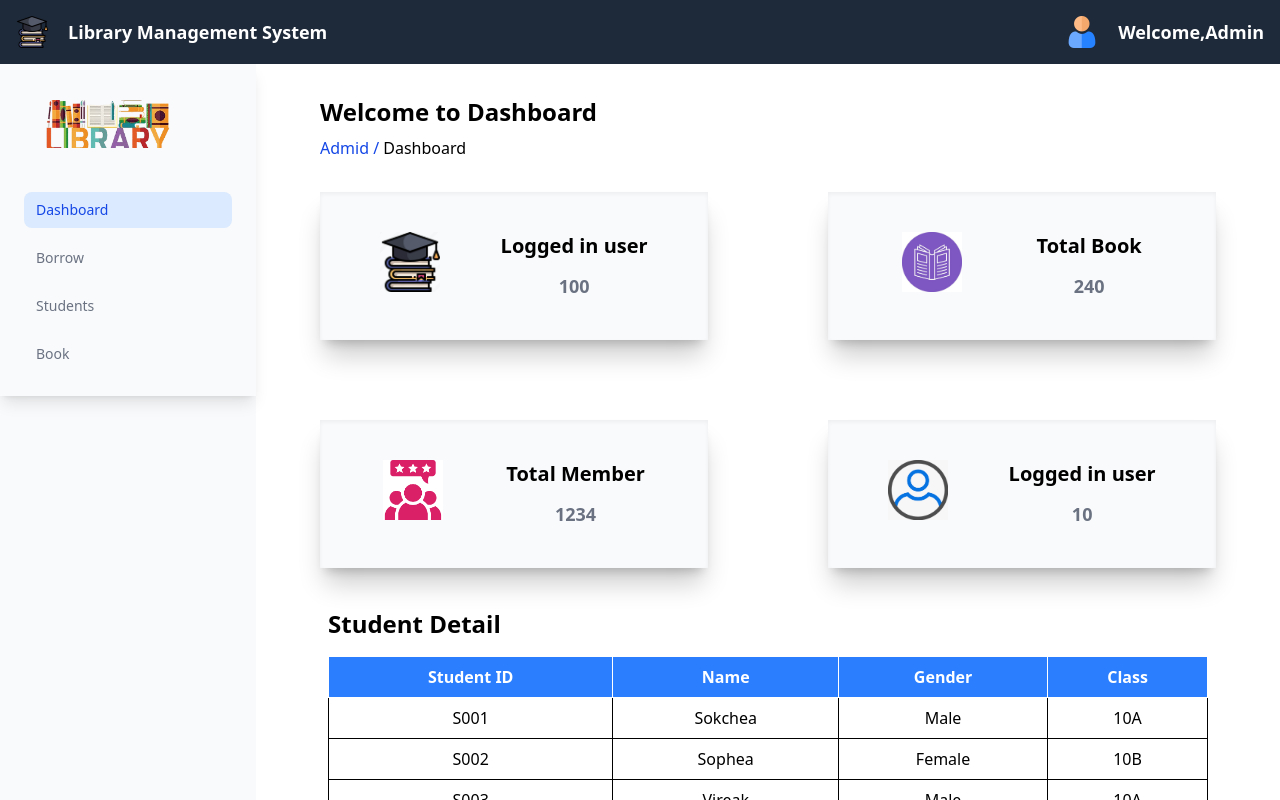
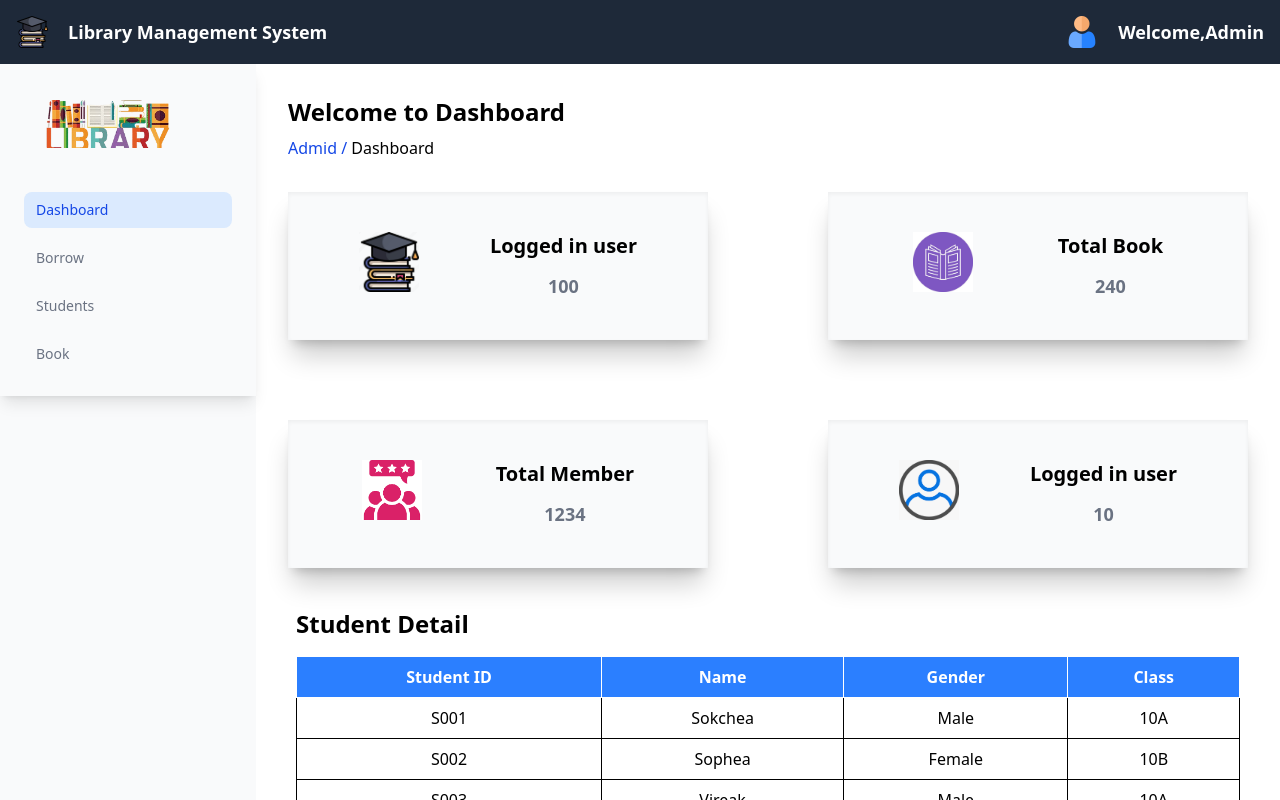
Before and after one commit to btw-imlong/Library, a Vue app: page / in a window 1280 px wide. Shown: the top 800 px of the page. Built offline with nearby package versions, Linux system fonts and the light colour scheme.

Commit message:
remove padding

```diff
--- a/src/App.vue
+++ b/src/App.vue
@@ -9,7 +9,7 @@
       <dashboard v-if="!hideLayout" class="hidden md:block shrink-0 w-64" />
 
       <!-- Routed Page Content -->
-      <div class="flex-1 px-4 md:px-8">
+      <div class="flex-1">
         <router-view />
       </div>
     </div>
```
